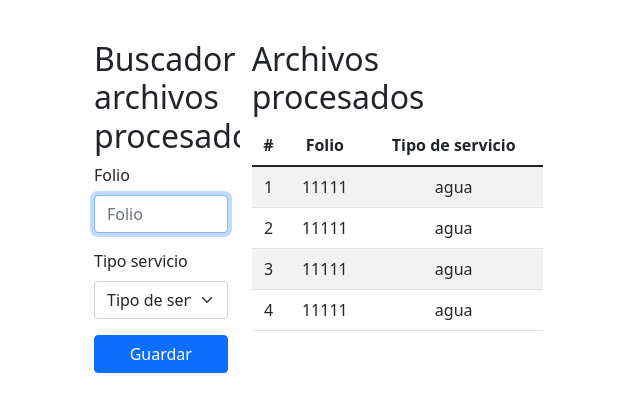
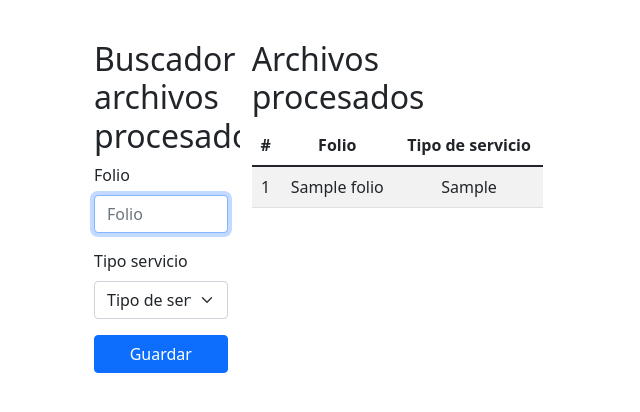
Before and after one commit to ivanmaldonaxdo/API_RODA_TCSB, a Django app: page / in a window 1280 px wide. Shown: the part 80-492 px from the top of the page, without its empty margins (0-640 px from the left). Run offline with Django 3.2, Linux system fonts and the light colour scheme; tables that the repository leaves empty hold one stand-in row (values such as "Sample post"); a database or web service that is not in the repository returns one stand-in record (values such as "Sample title"); data that the repository does not hold is empty; parts of the project's set-up code (start-up, migrations or seed data) failed here and were passed over; some libraries are stand-ins or nearby versions.

Commit message:
Conectado post_search docs con front end

```diff
--- a/apps/OCR/APIS/APIOpenKM.py
+++ b/apps/OCR/APIS/APIOpenKM.py
@@ -43,8 +43,6 @@ class OpenKm():
                     print("")
                     # boletas = []
                     boletas = list(map(lambda x :self.get_q_result_formatted(x),data['queryResult']))
-                    print("BOLETILLAS")
-                    print(json.dumps(boletas,indent = 2))
                     print("")
                     print(f"Cantidad de boletas : {len(boletas)}")
                     return boletas
@@ -141,8 +139,6 @@ class OpenKm():
                 'uuid':uuid,
                 'nomDoc':nom_doc
                 })
-        print("Se ha procesado ??? {}" .format( self.is_processed_doc(uuid)))
-        print("Tiene grupo de propiedad ??? {}" .format(self.is_in_group_metadata(uuid)))
         print("No procesado" if not self.is_processed_doc(uuid) else "Este archivo si ha sido procesado")
         return objectOPK if not self.is_processed_doc(uuid) else {}
 
--- a/apps/OCR/procesamiento/processViews.py
+++ b/apps/OCR/procesamiento/processViews.py
@@ -43,7 +43,7 @@ class OpenKMViewSet(ViewSet):
                     uuid = r['uuid']
                     print("*"*153)
                     archivo = self.openkm.get_content_doc(uuid)
-                    resultado =  subir_archivo(archivo.content,'rodatest-bucket', nomDoc = r['nomDoc'])
+                    # resultado =  subir_archivo(archivo.content,'rodatest-bucket', nomDoc = r['nomDoc'])
                     print("SE HA SUBIDO EL PDF - {}".format(r['nomDoc']))
                     print("")
                     metadata = self.openkm.get_metadata(uuid)
@@ -56,7 +56,7 @@ class OpenKMViewSet(ViewSet):
                     uuid = docs['uuid']
                     print("*"*153)
                     archivo = self.openkm.get_content_doc(uuid)
-                    resultado = subir_archivo(archivo.content,'rodatest-bucket', nomDoc = docs['nomDoc'])
+                    # resultado = subir_archivo(archivo.content,'rodatest-bucket', nomDoc = docs['nomDoc'])
                     print("SE HA SUBIDO EL PDF - {}".format(docs['nomDoc']))
                     print("")
                     metadata = self.openkm.get_metadata(uuid)
--- a/apps/frontend/templates/frontend/inicio.html
+++ b/apps/frontend/templates/frontend/inicio.html
@@ -64,15 +64,15 @@
                 <form>
                     <div class="mb-3">
                         <label for="folio" class="form-label">Folio</label>
-                        <input type="text" class="form-control" id="folio" placeholder="Folio" autofocus />
+                        <input type="search" class="form-control" id="folio" name ="folio"placeholder="Folio" autofocus />
                     </div>
                     <div class="mb-3">
                         <label for="tipo_servicio" class="form-label">Tipo servicio</label>
-                        <select id="tipo_servicio" class="form-select" aria-label="Default select example">
+                        <select id="tipo_servicio" class="form-select" name = "tipo_servicio" aria-label="Default select example">
                             <option selected>Tipo de servicio</option>
-                            <option value="1">Agua</option>
-                            <option value="2">Electricidad</option>
-                            <option value="3">Gas</option>
+                            <option value="AGU">Agua</option>
+                            <option value="ELE">Electricidad</option>
+                            <option value="GAS">Gas</option>
                         </select>
                     </div>
                     <div class="d-grid gap-2">
@@ -92,26 +92,13 @@
                         </tr>
                     </thead>
                     <tbody>
+                        {% for  b in boletas %}
                         <tr>
-                            <td class="centrado">1</td>
-                            <td class="centrado">11111</td>
-                            <td class="centrado">agua</td>
+                            <td class="centrado"> 1 </td>
+                            <td class="centrado"> {{b.folio}} </td>
+                            <td class="centrado"> {{b.tipo_servicio}} </td>
                         </tr>
-                        <tr>
-                            <td class="centrado">2</td>
-                            <td class="centrado">11111</td>
-                            <td class="centrado">agua</td>
-                        </tr>
-                        <tr>
-                            <td class="centrado">3</td>
-                            <td class="centrado">11111</td>
-                            <td class="centrado">agua</td>
-                        </tr>
-                        <tr>
-                            <td class="centrado">4</td>
-                            <td class="centrado">11111</td>
-                            <td class="centrado">agua</td>
-                        </tr>
+                        {% endfor %}
                     </tbody>
                 </table>
             </div>
--- a/apps/frontend/views.py
+++ b/apps/frontend/views.py
@@ -1,6 +1,31 @@
 from django.shortcuts import render
+from django.http import JsonResponse , request
+import requests
+import json
+# from django.contrib.sites.models import Site
 
 # Create your views here.
 
 def inicio(request):
-    return render(request, 'frontend/inicio.html')
+    q_folio = request.GET.get('folio')
+    q_tpServicio = request.GET.get('tipo_servicio')
+    if q_tpServicio =="Tipo de servicio":
+        q_tpServicio = None
+    print("BUSQUEDA => FOLIO: {} - Tipo Servicio: {}".format(q_folio,q_tpServicio) )
+    scheme = request.scheme               # http or https
+    meta = request.META['HTTP_HOST']
+    # print("Dominio => scheme: {} - meta Servicio: {}".format(scheme,meta) )
+
+    # domain = Site.objects.get_current().domain
+    # print(domain)
+    url = 'http://127.0.0.1:8000/documentos/search_docs/'
+    data = {
+            "folio":q_folio,
+            "tipo_servicio":q_tpServicio,
+            "rut_receptor":""
+        }
+    headers = {'Accept': 'application/json'}
+    response = requests.post(url,json = data,headers = headers)
+    print("")
+    # print(response.json())
+    return render(request, 'frontend/inicio.html', {'boletas': response.json()})
```
Also changed, not shown: Transcriptor/settings.py (+6 -6 lines).
